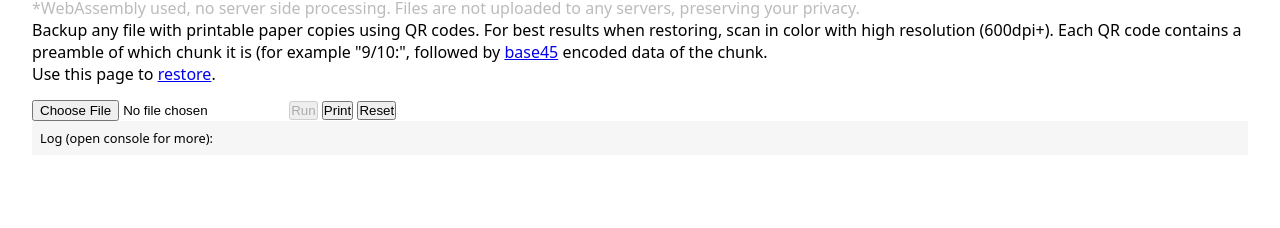
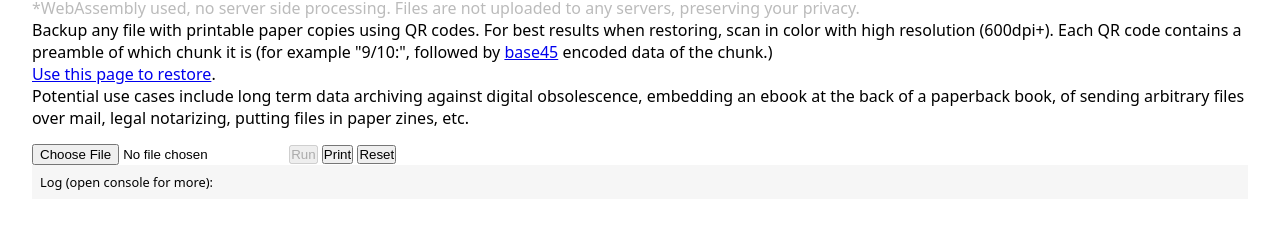
Before and after one commit to h4sh5/qrbackup, a plain HTML site: page index.html in a window 1280 px wide. Shown: the part 68-296 px from the top of the page. Drawn offline with Linux system fonts and the light colour scheme; no server answers.

Commit message:
update site

```diff
--- a/index.html
+++ b/index.html
@@ -101,9 +101,11 @@
 
 <h1>QRBackup</h1>
 <p style="color:#bbb">*WebAssembly used, no server side processing. Files are not uploaded to any servers, preserving your privacy.</p>
-<p>Backup any file with printable paper copies using QR codes. For best results when restoring, scan in color with high resolution (600dpi+). Each QR code contains a preamble of which chunk it is (for example "9/10:", followed by <a target=_blank href=https://datatracker.ietf.org/doc/rfc9285/>base45</a> encoded data of the chunk.</p>
+<p>Backup any file with printable paper copies using QR codes. For best results when restoring, scan in color with high resolution (600dpi+). Each QR code contains a preamble of which chunk it is (for example "9/10:", followed by <a target=_blank href=https://datatracker.ietf.org/doc/rfc9285/>base45</a> encoded data of the chunk.)</p>
 
-<p>Use this page to <a href='./restore.html'>restore</a>.</p>
+<p><a href='./restore.html'>Use this page to restore</a>.</p>
+
+<p>Potential use cases include long term data archiving against digital obsolescence, embedding an ebook at the back of a paperback book, of sending arbitrary files over mail, legal notarizing, putting files in paper zines, etc.</p>
 
 <form>
 <input type="file" id="fileInput">
```
Also changed, not shown: restore.html (+1 -1 lines).
